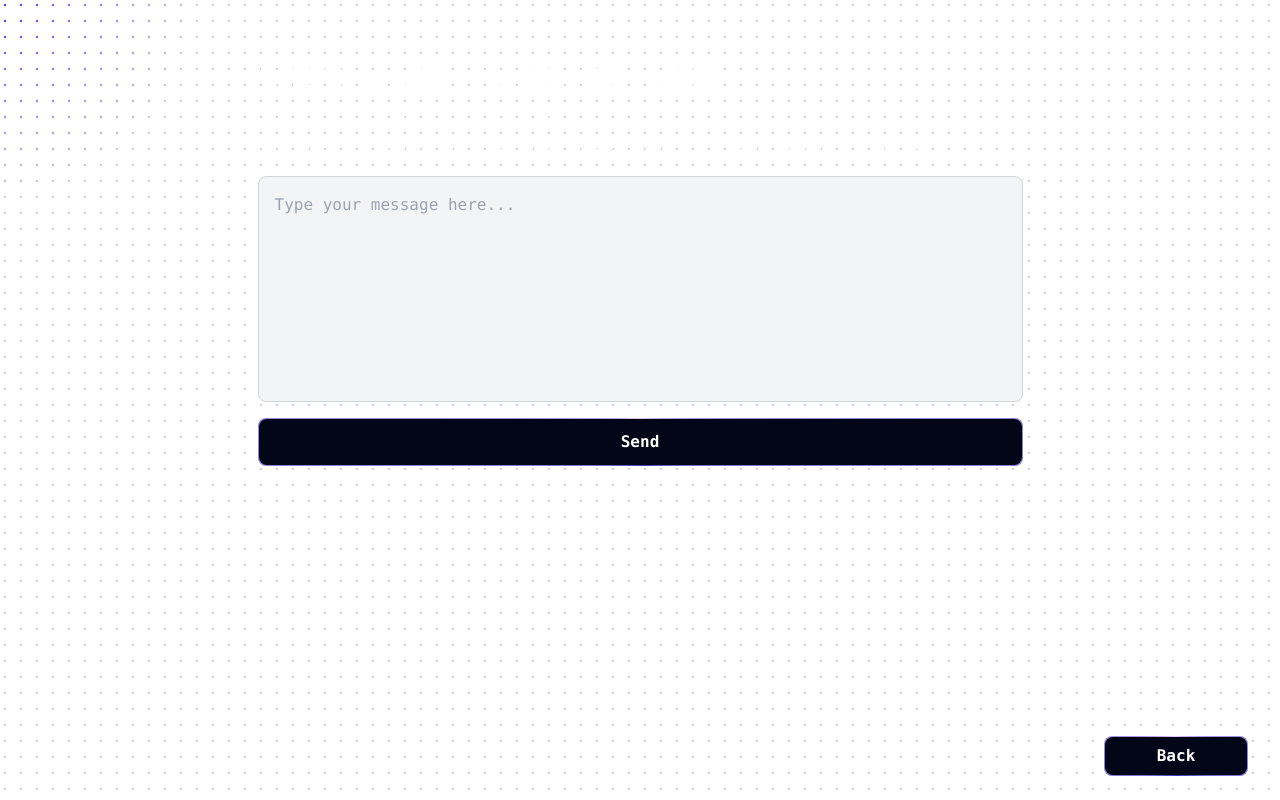
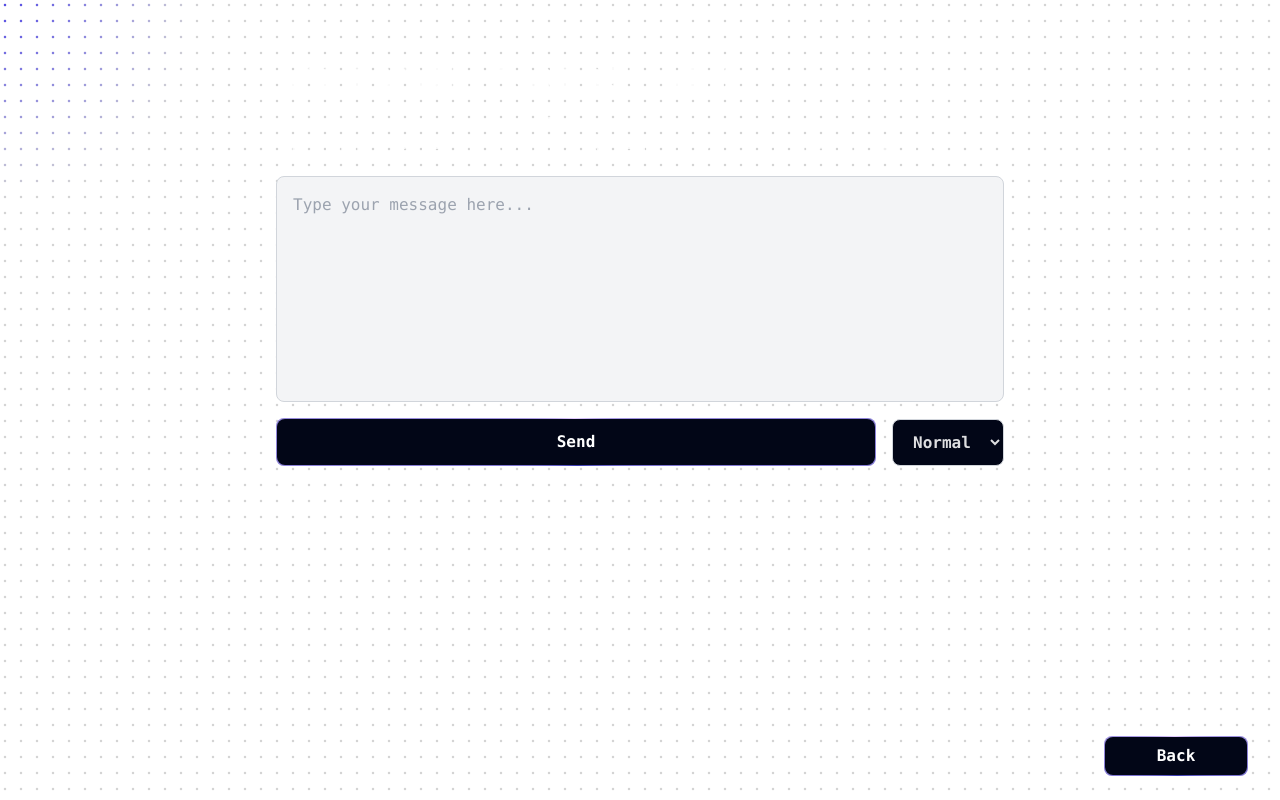
Before and after one commit to Luis96920/llm_chatbot, a React (Vite) app in the folder client/: page /chat in a window 1280 px wide. Built offline with nearby package versions, Linux system fonts and the light colour scheme.

Commit message:
Added LLM mode selector

```diff
--- a/client/src/pages/ChatPage.jsx
+++ b/client/src/pages/ChatPage.jsx
@@ -5,18 +5,19 @@ const ChatPage = () => {
   const [message, setMessage] = useState("");
   const [response, setResponse] = useState("");
   const [isLoading, setIsLoading] = useState(false);
+  const [mode, setMode] = useState("Normal");
 
   const handleSend = async () => {
     try {
       setIsLoading(true);
+      console.log({ message, mode });
       const res = await fetch("/chat/", {
         method: "POST",
         headers: {
           "Content-Type": "application/json",
         },
-        body: JSON.stringify({ message }),
+        body: JSON.stringify({ message, mode }),
       });
-
       const data = await res.json();
       setResponse(data.message);
     } catch (error) {
@@ -49,9 +50,11 @@ const ChatPage = () => {
               value={message}
               onChange={(e) => setMessage(e.target.value)}
             ></textarea>
+
+            <div className="flex items-center">
               <button
                 onClick={handleSend}
-              className={`w-[765px] relative inline-flex h-12 overflow-hidden rounded-lg p-[1px] ${focusStyles}`}
+                className={`w-[600px] relative inline-flex h-12 overflow-hidden rounded-lg p-[1px] mr-4 ${focusStyles}`}
               >
                 <span className="absolute inset-[-1000%] animate-[spin_2s_linear_infinite] bg-[conic-gradient(from_90deg_at_50%_50%,#E2CBFF_0%,#393BB2_50%,#E2CBFF_100%)]" />
                 <span className="text-md font-mono inline-flex h-full w-full cursor-pointer items-center justify-center rounded-lg bg-slate-950 hover:bg-[#050c2e] transition-all duration-150 ease-in px-3 py-1 font-bold text-white backdrop-blur-3xl">
@@ -65,6 +68,16 @@ const ChatPage = () => {
                   )}
                 </span>
               </button>
+              <select
+                value={mode}
+                onChange={(e) => setMode(e.target.value)}
+                className="w-50 px-4 py-3 bg-slate-950 border border-gray-300 rounded-lg font-bold"
+              >
+                <option value="Normal">Normal</option>
+                <option value="RAG">RAG</option>
+              </select>
+            </div>
+
             {response && (
               <div className="w-full max-w-3xl text-black mt-4 p-4 bg-gray-100 border border-gray-300 rounded-lg break-words h-72 overflow-y-auto">
                 {response}
```
Lines whose indentation alone changed are shown as unchanged.
